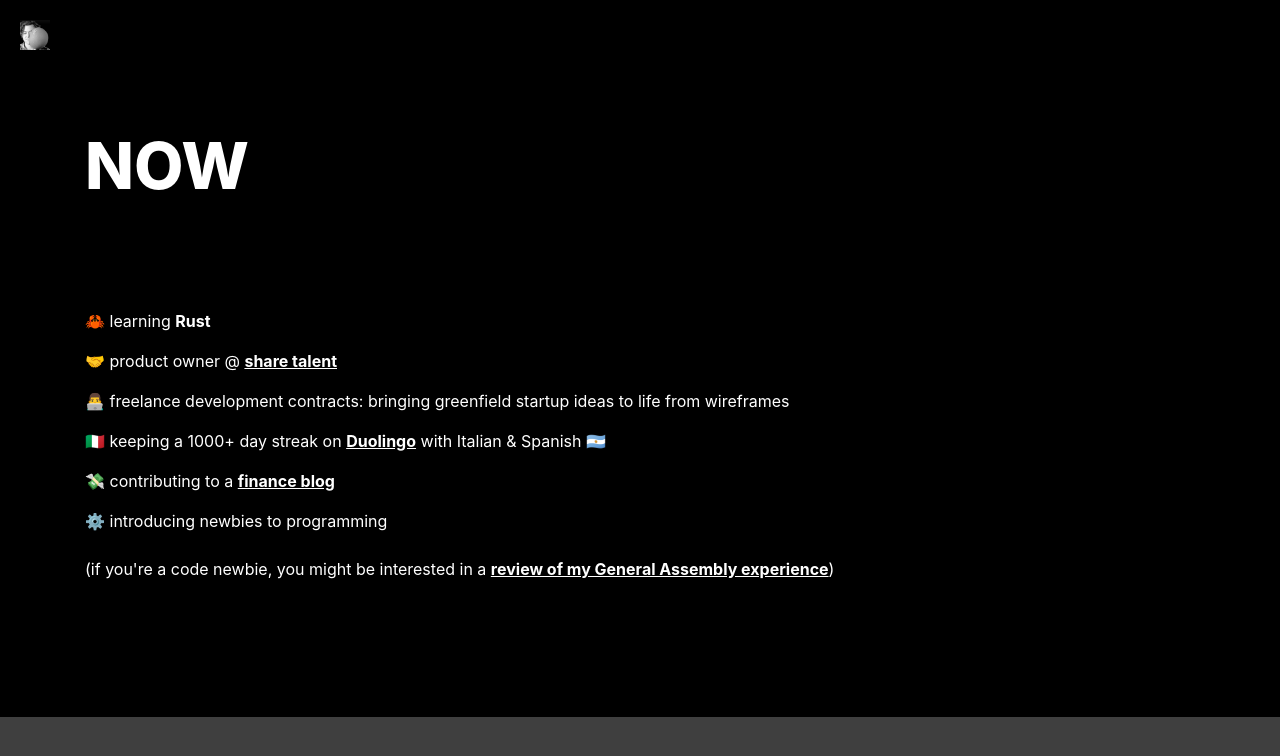
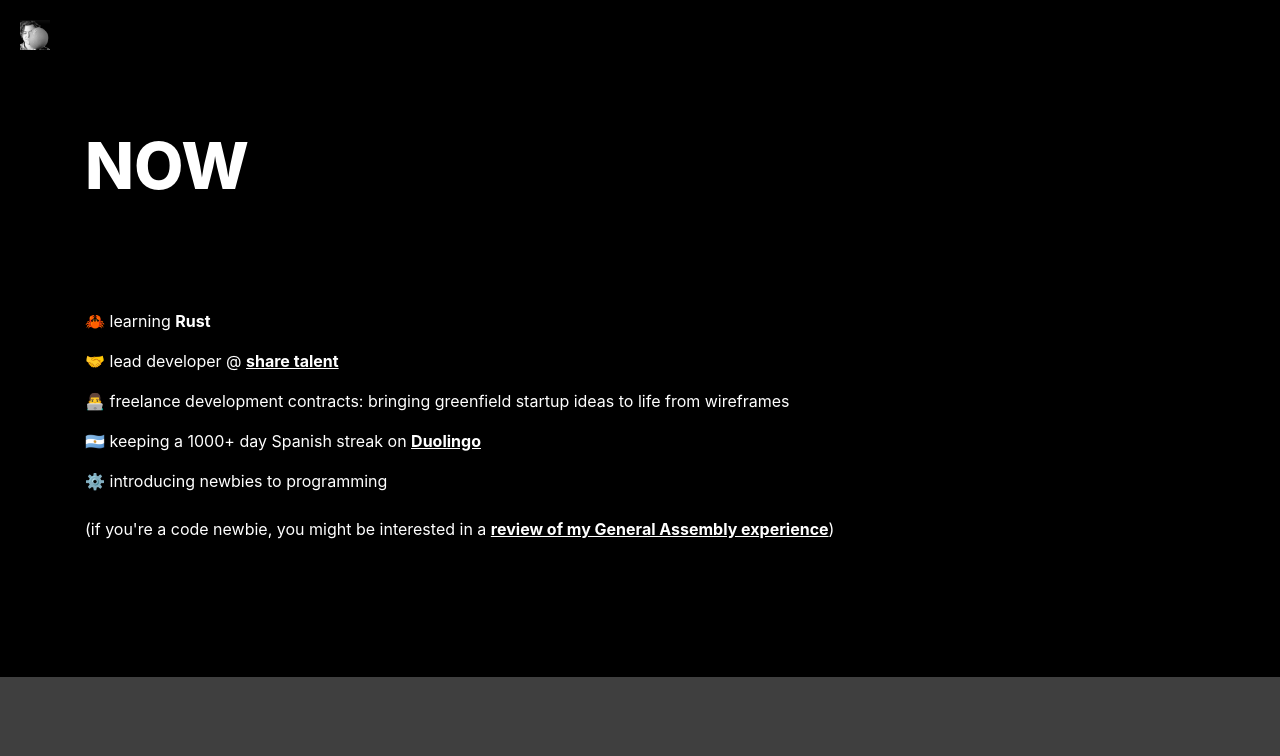
Before and after one commit to DeeterCesler/personal-site, a React (Create React App) app: page /now in a window 1280 px wide. Shown: the top 756 px of the page. Built offline with nearby package versions, Linux system fonts and the light colour scheme.

Commit message:
update /now

```diff
--- a/src/Now.jsx
+++ b/src/Now.jsx
@@ -10,10 +10,9 @@ const Now = () => {
                 <div className="mini-spacer"/>
                 <div className="main-text">
                     <p className="now-text">🦀 learning <strong>Rust</strong></p>
-                    <p className="now-text">🤝 product owner @ <a className="white" href="https://sharetalent.co/">share talent</a></p>
+                    <p className="now-text">🤝 lead developer @ <a className="white" href="https://sharetalent.co/">share talent</a></p>
                     <p className="now-text">👨‍💻 freelance development contracts: bringing greenfield startup ideas to life from wireframes</p>
-                    <p className="now-text">🇮🇹 keeping a 1000+ day streak on <a className="white" href="https://www.duolingo.com/profile/Deeter">Duolingo</a> with Italian &#38; Spanish 🇦🇷</p>
-                    <p className="now-text">💸 contributing to a <a className="white" href="https://notyourdadsfinance.com">finance blog</a></p>
+                    <p className="now-text">🇦🇷 keeping a 1000+ day Spanish streak on <a className="white" href="https://www.duolingo.com/profile/Deeter">Duolingo</a></p>
                     <p className="now-text">⚙️ introducing newbies to programming
                     <br/>
                     <br/>
```
Also changed, not shown: 1 other file (tests, documents, lock files or other folders).
